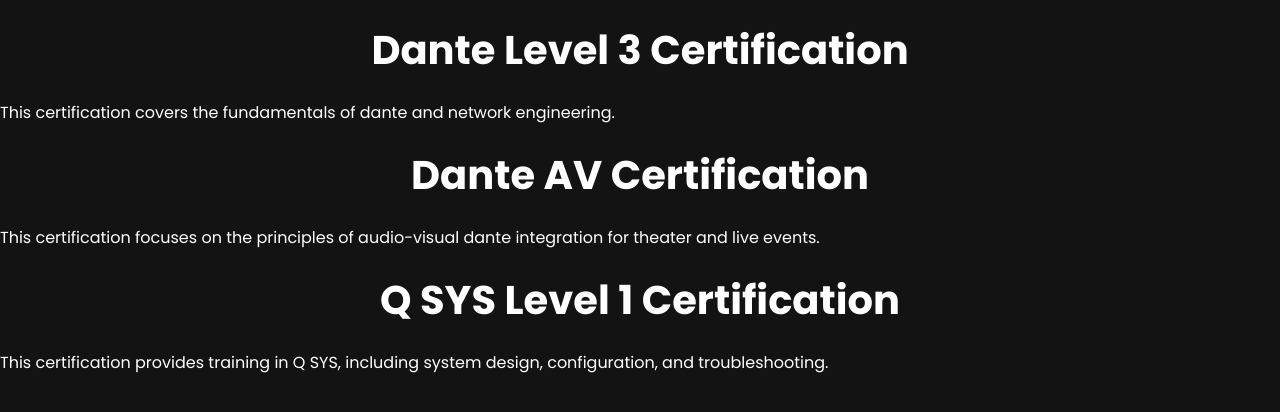
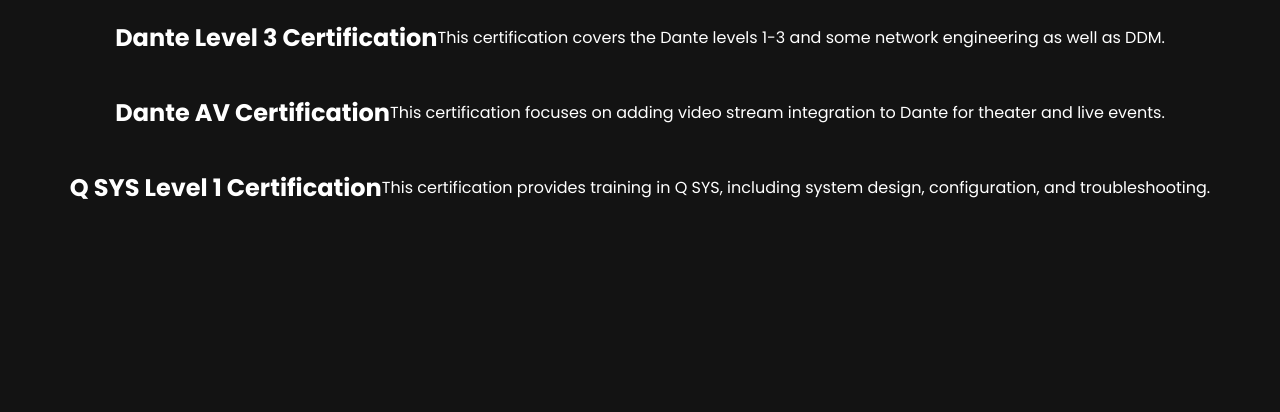
Before and after one commit to Scriptedisles/Portfolio-Website, a website: page certifications/index.html in a window 1280 px wide. Drawn offline with Linux system fonts and the light colour scheme.

Commit message:
11:11 5-8

```diff
--- a/certifications/index.html
+++ b/certifications/index.html
@@ -9,19 +9,19 @@
     <title>Certifications | Breezeified</title>
 </head>
 <body>
-    <section class="certification">
-        <h1>Dante Level 3 Certification</h1>
-        <p>This certification covers the fundamentals of dante and network engineering.</p>
+    <section class="certification centerobjects">
+        <h1 class="centerobjects">Dante Level 3 Certification</h1>
+        <p class="centerobjects">This certification covers the Dante levels 1-3 and some network engineering as well as DDM.</p>
     </section>
 
-    <section class="certification">
-        <h1>Dante AV Certification</h1>
-        <p>This certification focuses on the principles of audio-visual dante integration for theater and live events.</p>
+    <section class="certification centerobjects">
+        <h1 class="centerobjects">Dante AV Certification</h1>
+        <p class="centerobjects">This certification focuses on adding video stream integration to Dante for theater and live events.</p>
     </section>
 
-    <section class="certification">
-        <h1>Q SYS Level 1 Certification</h1>
-        <p>This certification provides training in Q SYS, including system design, configuration, and troubleshooting.</p>
+    <section class="certification centerobjects">
+        <h1 class="centerobjects">Q SYS Level 1 Certification</h1>
+        <p class="centerobjects">This certification provides training in Q SYS, including system design, configuration, and troubleshooting.</p>
     </section>
 
 </body>
--- a/certifications/styles.css
+++ b/certifications/styles.css
@@ -6,14 +6,14 @@
     padding: auto;
     margin: auto;
 }
-h1 {
-    text-align: center;
-    font-size: 2.5rem;
-    margin: 20px 0;
+.centerobjects{
+    display: flex;
+    justify-content: center;
+    align-items: center;
 }
 section {
-    display: center;
-    place-content: left;
-    align-items: left;
+    display: flex;
+    place-content: center;
+    align-items: center;
     min-height: 0;
 }
```
